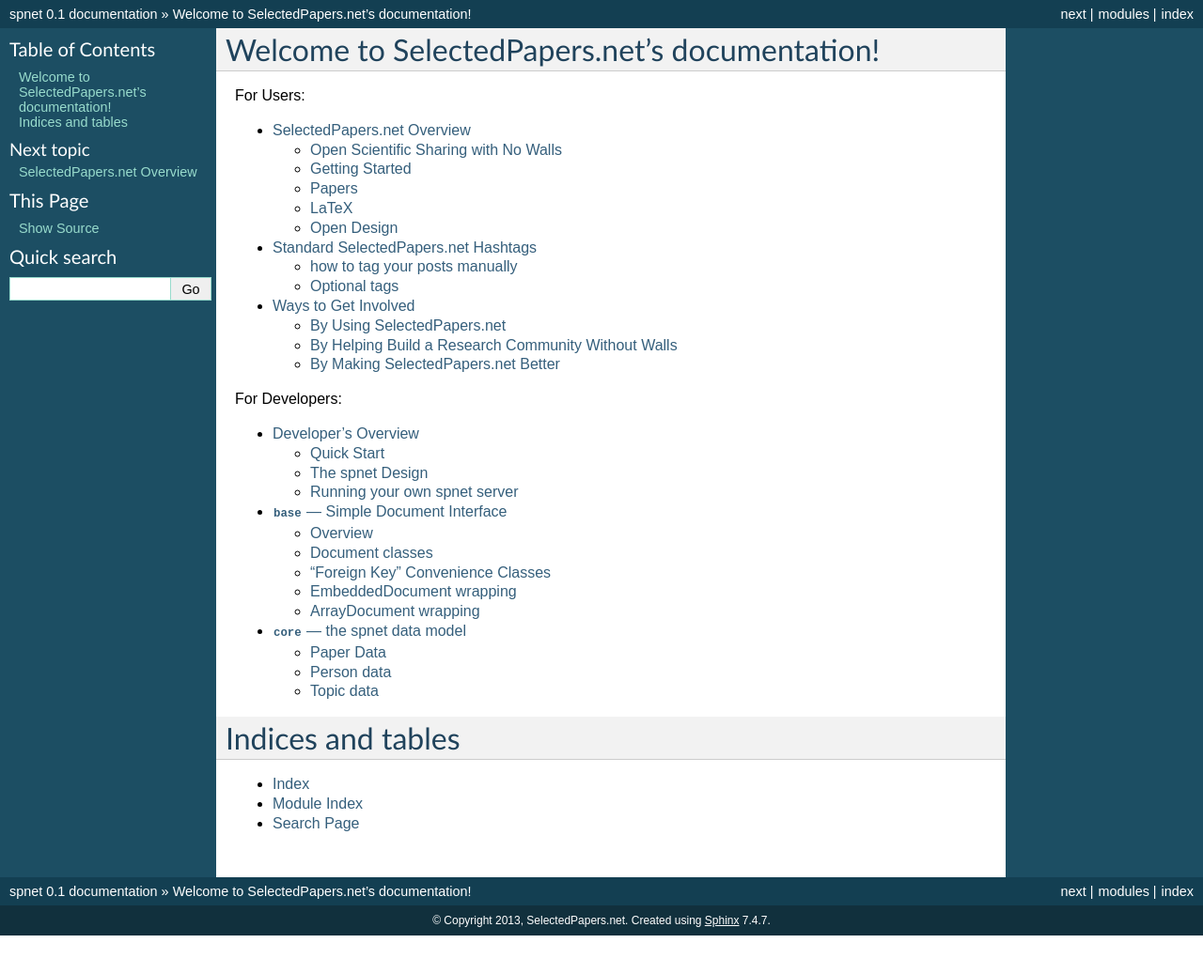
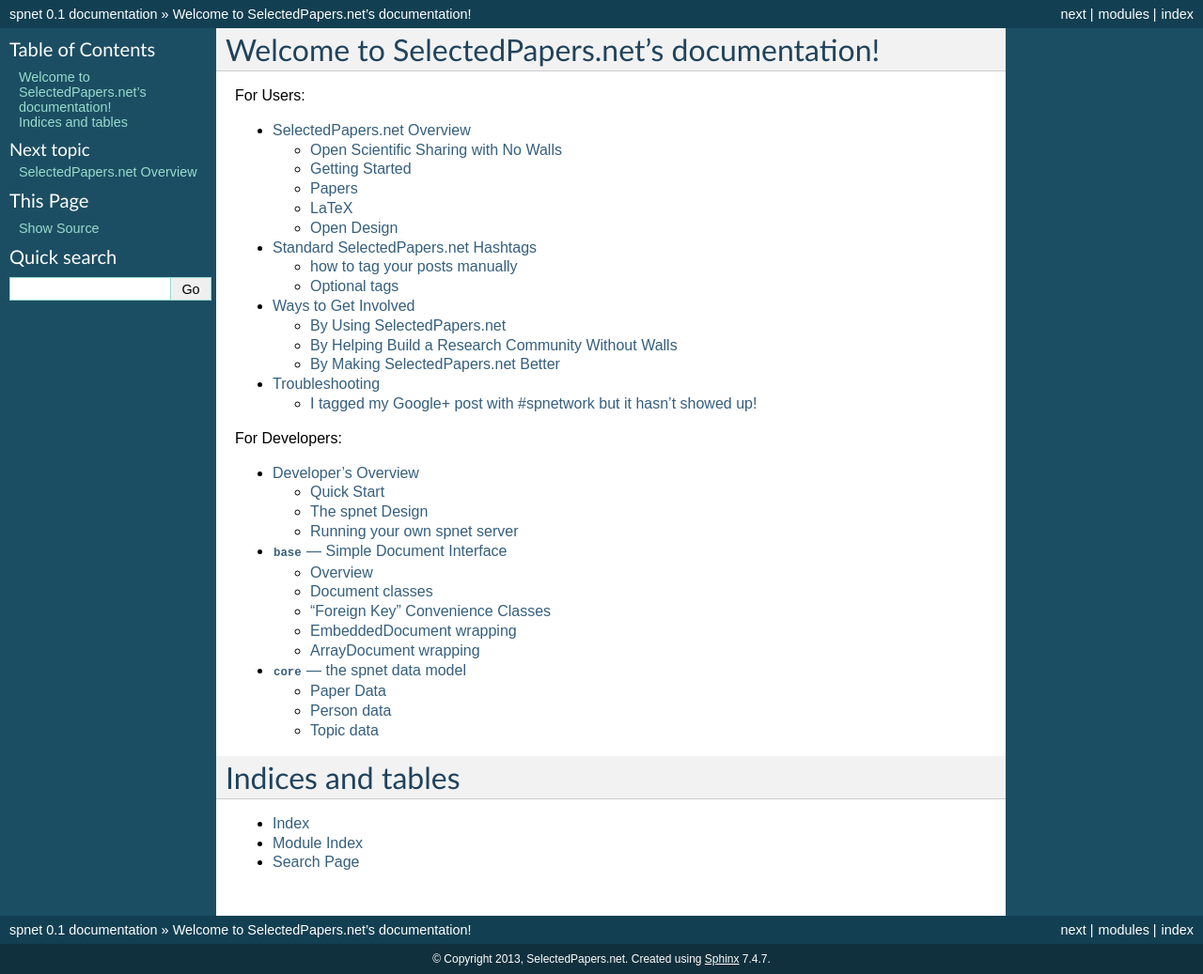
Before and after one commit to cjlee112/spnet, a Sphinx documentation site: the page built from doc/index.rst, in a window 1280 px wide. Shown: the whole page at 94% size. Built offline with Sphinx 7.4.7, drawn with Linux system fonts in a browser that asks for light colours; before the commit the page ends 996 px from its top, so only the background shows below that.

Commit message:
add explanation of how to force G+ to see your post.

```diff
--- a/doc/index.rst
+++ b/doc/index.rst
@@ -14,6 +14,7 @@
    intro
    hashtags
    contribute
+   troubleshooting
 
 For Developers:
 
--- /dev/null
+++ b/doc/troubleshooting.rst
@@ -0,0 +1,16 @@
+.. _troubleshooting:
+
+###############
+Troubleshooting
+###############
+
+I tagged my Google+ post with #spnetwork but it hasn't showed up!
+-----------------------------------------------------------------
+
+SPNetwork relies on Google+'s search function, which (ironically) behaves
+inconsistently.  You can get your post to show up as follows:
+
+  - Go to https://selectedpapers.net/ and sign in
+  - Click on your name at the top of the page
+  - Click the 'get updates' button.  If your post is more than 20 days old,
+    adjust the dropdown box first.
```
